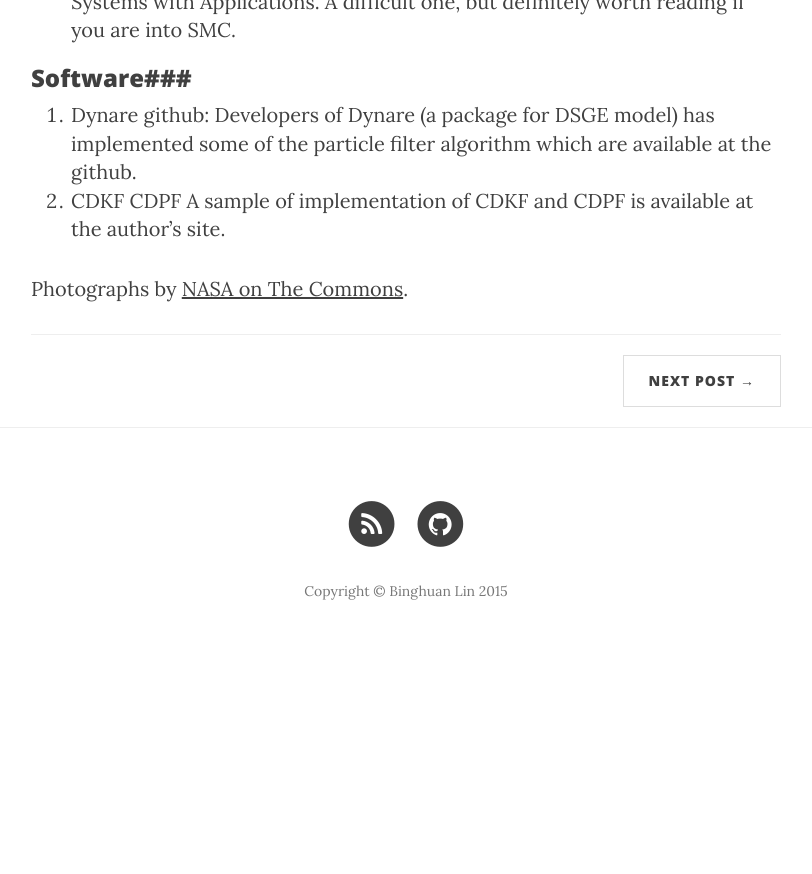
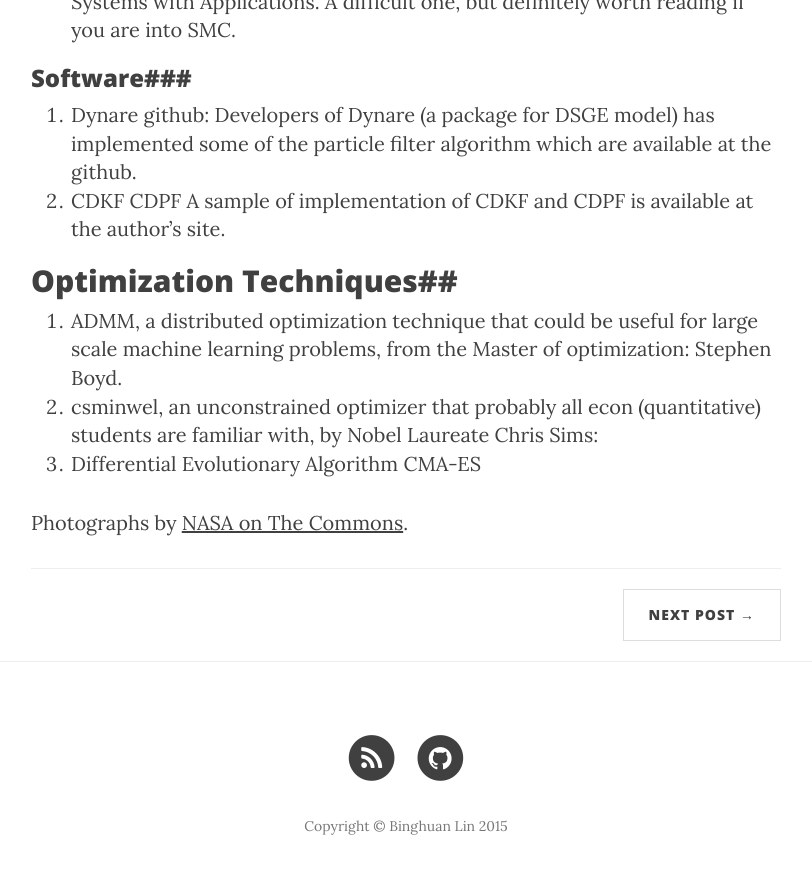
Before and after one commit to quantbhlin/blog, a Jekyll site: the page built from _posts/2015-02-13-SMC.markdown, in a window 1280 px wide and 900 px high, scrolled down 1927 px. Shown: the top 874 px of the window, without its empty margins (234-1046 px from the left). Built offline with Jekyll 4.4.1, drawn with Linux system fonts in a browser that asks for light colours; nearby versions of some CDN libraries; before the commit the page ends 2594 px from its top, so only the background shows below that.

Commit message:
update post

```diff
--- a/_posts/2015-02-13-SMC.markdown
+++ b/_posts/2015-02-13-SMC.markdown
@@ -33,6 +33,11 @@ header-img: "img/post-bg-06.jpg"
 1. Dynare [github](https://github.com/DynareTeam/dynare):      Developers of Dynare (a package for DSGE model) has implemented some of the particle filter algorithm which are available at the github.
 2. [CDKF CDPF](https://sites.google.com/site/mandreasendk/home-1)      A sample of  implementation of CDKF and CDPF is available at the author's site.
 
+##Optimization Techniques##
+1. [ADMM](http://stanford.edu/~boyd/software.html), a distributed optimization technique that could be useful for large scale machine learning problems, from the Master of optimization: Stephen Boyd.
+2. [csminwel](http://sims.princeton.edu/yftp/optimize/), an unconstrained optimizer that probably all econ (quantitative) students are familiar with, by Nobel Laureate Chris Sims:
+3. [Differential Evolutionary Algorithm](http://www1.icsi.berkeley.edu/~storn/code.html)
+[CMA-ES](https://www.lri.fr/~hansen/cmaesintro.html)
 
 
 
```
